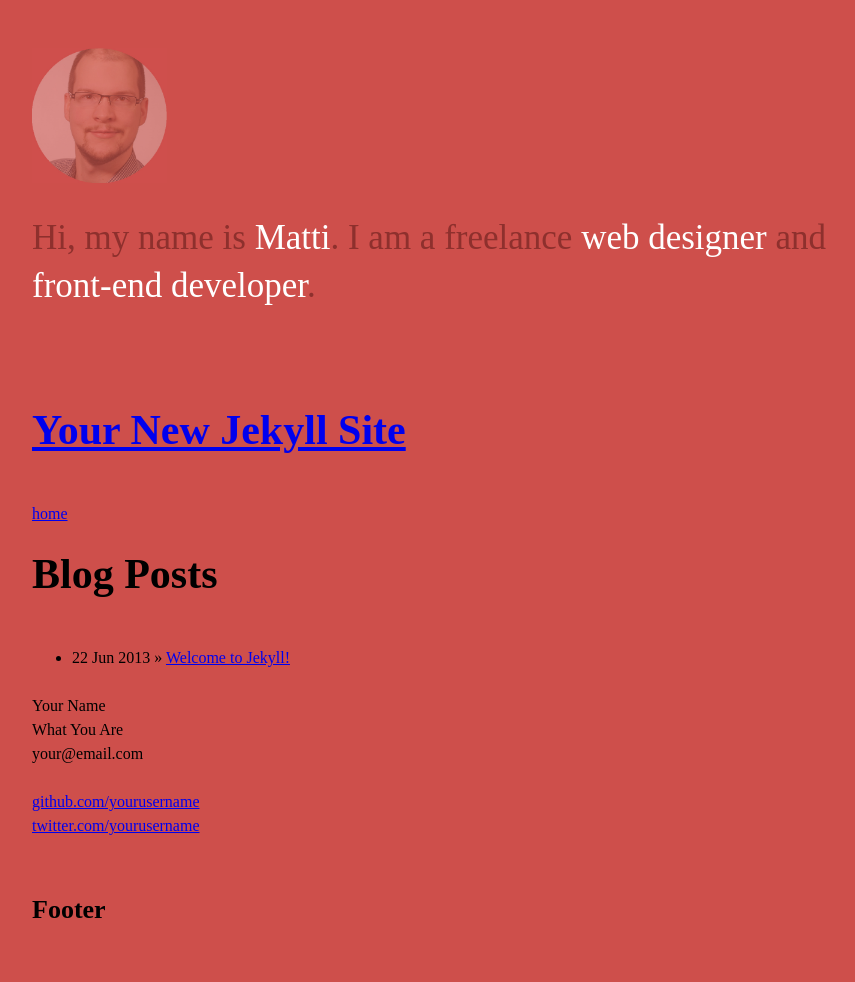
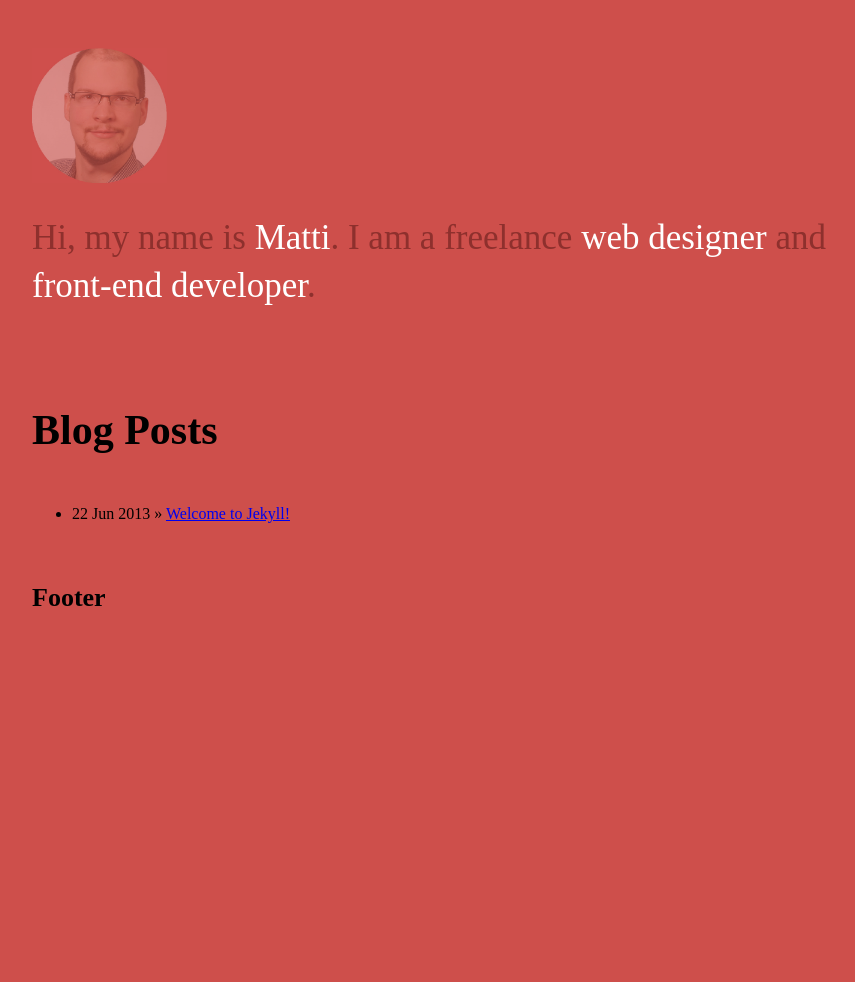
Before and after one commit to mbesser/mbesser.github.io, a Jekyll site: the page built from index.html, in a window 1280 px wide. Shown: the whole page, without its empty margins (208-1063 px from the left). Built offline with Jekyll 4.4.1, drawn with Linux system fonts in a browser that asks for light colours; after the commit the page ends 900 px from its top, so only the background shows below that.

Commit message:
Removes all useless code from default layout.

```diff
--- a/_layouts/default.html
+++ b/_layouts/default.html
@@ -2,31 +2,8 @@
 
 {% include header.html %}
 
-        <div class="main-content container">
-          <div class="site">
-            <div class="header">
-              <h1 class="title"><a href="/">{{ site.name }}</a></h1>
-              <a class="extra" href="/">home</a>
-            </div>
-
-                {{ content }}
-
-            <div class="footer">
-              <div class="contact">
-                <p>
-                  Your Name<br />
-                  What You Are<br />
-                  your@email.com
-                </p>
-              </div>
-              <div class="contact">
-                <p>
-                  <a href="http://github.com/yourusername/">github.com/yourusername</a><br />
-                  <a href="http://twitter.com/yourusername/">twitter.com/yourusername</a><br />
-                </p>
-              </div>
-            </div>
-          </div>
-        </div> <!-- /container -->
+<div class="main-content">
+  {{ content }}
+</div>
 
 {% include footer.html %}
```
